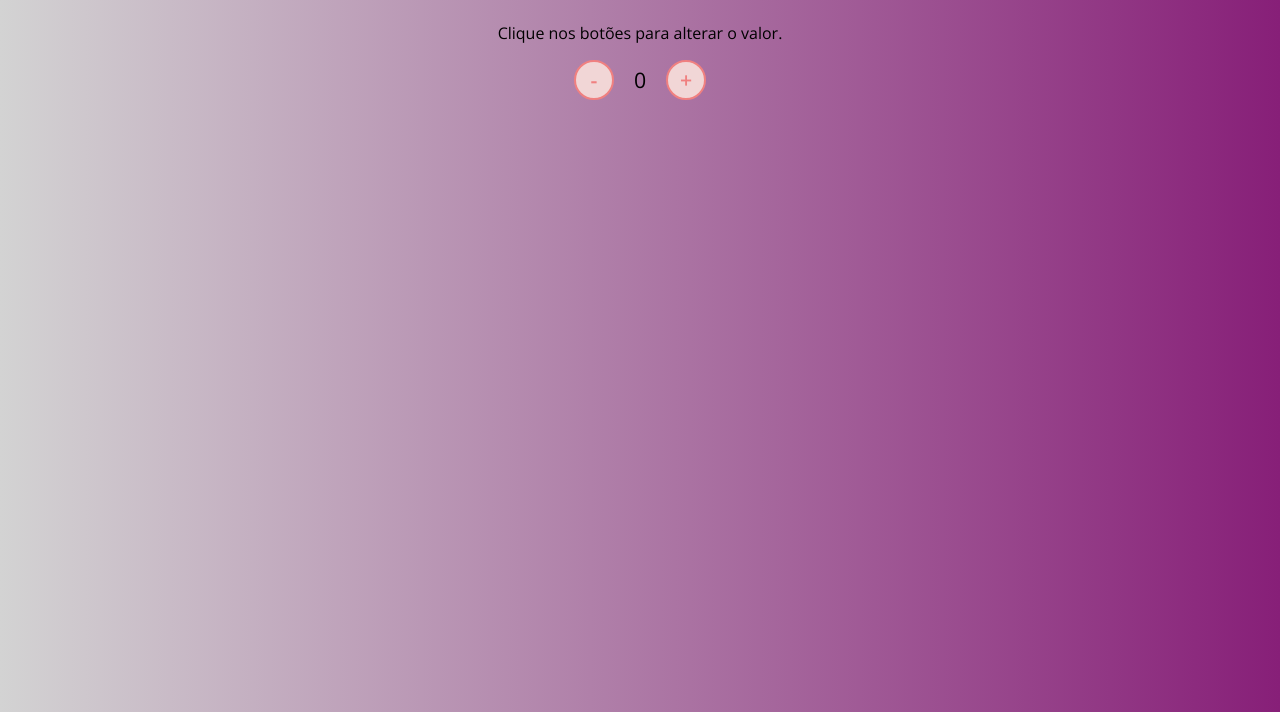
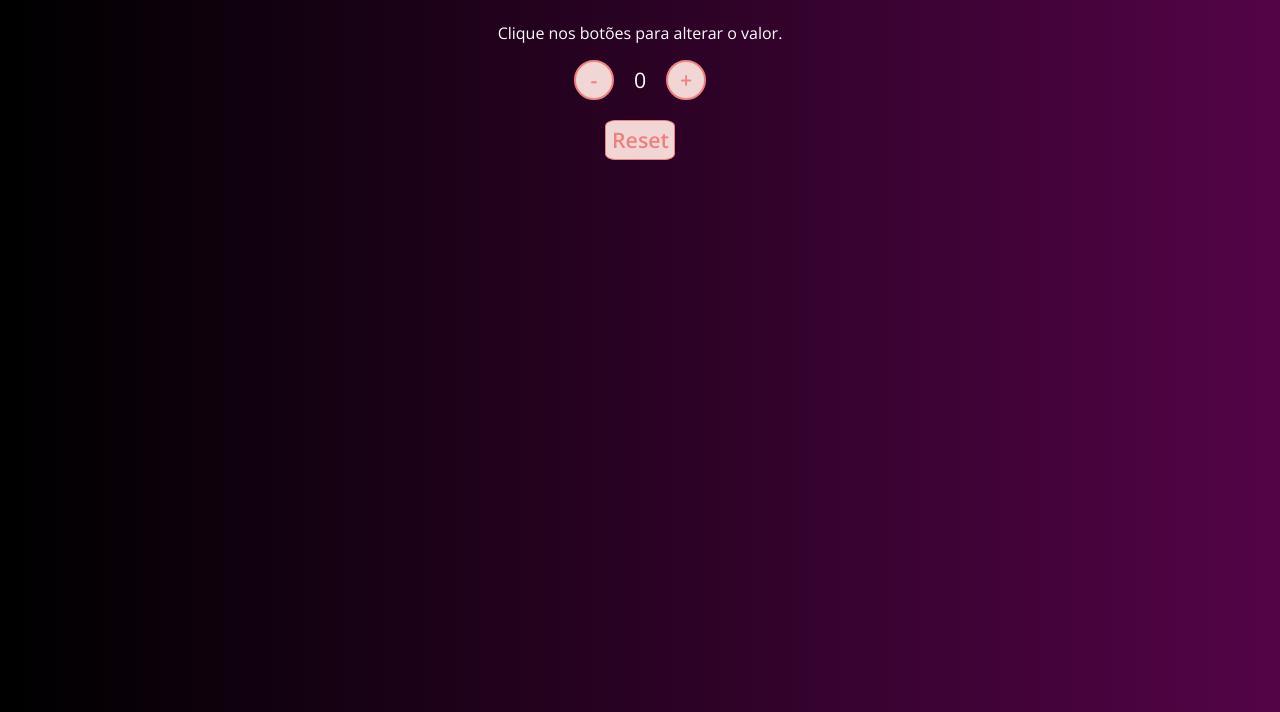
Before and after one commit to Caio070/Contador, a plain HTML site: page index.html in a window 1280 px wide. Shown: the part 88-800 px from the top of the page. Drawn offline with nearby package versions, Linux system fonts and the light colour scheme.

Commit message:
Adição do botão de reset.

```diff
--- a/assets/css/styles.css
+++ b/assets/css/styles.css
@@ -6,11 +6,12 @@
 
 
 body {
+    color: white;
     display: flex;
     align-items: center;
     justify-content: center;
     flex-direction: column;
-    background: linear-gradient(to right, #d3d3d3, #871F78);
+    background: linear-gradient(to right, black, #530447);
 }
 
 button {
@@ -26,6 +27,16 @@ button {
     cursor: pointer;
 }
 
+.reset {
+    width: 70px;
+    border-radius: 15%;
+    border: 1.5px solid;
+    text-align: center;
+    cursor: pointer;
+    align-items: center;
+    margin-top: 2.5vh;
+}
+
 #counter {
     display: flex;
 }
--- a/assets/js/scripts.js
+++ b/assets/js/scripts.js
@@ -10,3 +10,8 @@ function decrement() {
     currentNumber = currentNumber - 1;
     currentNumberWrapper.innerHTML = currentNumber;
 }
+
+function reset(){
+    currentNumber = 0;
+    currentNumberWrapper.innerHTML = currentNumber;
+}
--- a/index.html
+++ b/index.html
@@ -15,6 +15,9 @@
         <span id="currentNumber">0</span>
         <button name="adicionar" onclick="increment()">+</button>
     </div>
+    <div>
+        <button class="reset" name="zerar" onclick="reset()">Reset</button>
+    </div>
     <script src="assets/js/scripts.js"></script>
 </body>
 </html>
```
